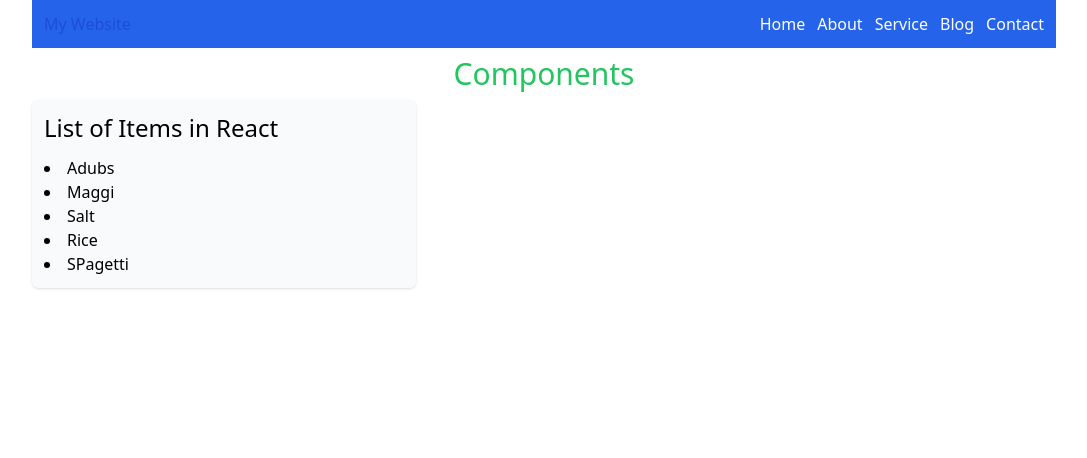
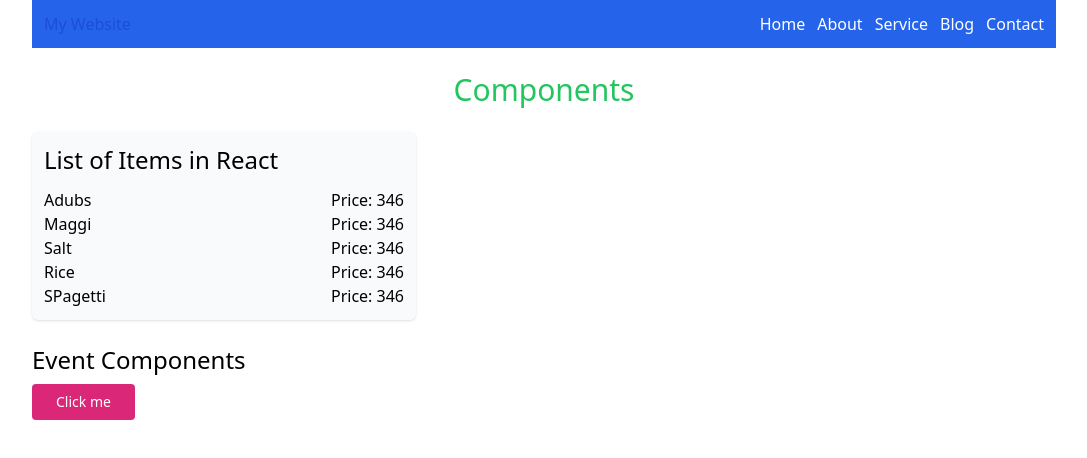
Before and after one commit to oyenet1/reactjs, a React (Create React App) app: page / in a window 1280 px wide. Shown: the top 458 px of the page, without its empty margins (96-1183 px from the left). Built offline with nearby package versions, Linux system fonts and the light colour scheme.

Commit message:
new work done

```diff
--- a/src/App.js
+++ b/src/App.js
@@ -1,12 +1,18 @@
 import ProductList from "./components/ProductList";
+import Click from "./components/Click";
 import "./index.css";
 
 // import "./NavBar";
 import NavBar from "./NavBar";
 
 function App() {
+  let show = false;
+  const toggleMe = () => {
+    alert(!show);
+    console.log((show = !show));
+  };
   return (
-    <div className="max-w-5xl mx-auto App">
+    <div className="max-w-5xl mx-auto space-y-4 App">
       <NavBar />
       <header className="App-header">
         <h1 className="p-2 text-3xl font-medium text-center text-green-500">
@@ -17,6 +23,16 @@ function App() {
         <p className="pb-3 text-2xl font-medium">List of Items in React</p>
         <ProductList />
       </section>
+      <article>
+        <h1 className="py-2 text-2xl">Event Components</h1>
+        <button
+          onClick={toggleMe}
+          className="px-6 py-2 text-sm text-white bg-pink-600 rounded"
+        >
+          Click me
+        </button>
+        {show ? <Click /> : ""}
+      </article>
     </div>
   );
 }
--- /dev/null
+++ b/src/components/Click.js
@@ -0,0 +1,16 @@
+const Click = () => {
+  const handleClick = () => console.log("I am clicked");
+  return (
+    <div className="space-y-3">
+      <div className="max-w-md p-4 text-gray-500 rounded shadow bg-gray-50">
+        <p>
+          Lorem ipsum dolor sit amet consectetur adipisicing elit. Ducimus nobis
+          quidem temporibus ipsum eos soluta molestiae dicta aut itaque! Numquam
+          enim ratione corrupti labore, sint adipisci nihil veniam dolorem sed.
+        </p>
+      </div>
+    </div>
+  );
+};
+
+export default Click;
--- a/src/components/ProductList.js
+++ b/src/components/ProductList.js
@@ -1,9 +1,9 @@
 const products = [
-  { name: "Adubs", price: 345.67, category: "Food" },
-  { name: "Maggi", price: 345.67, category: "Seasonings" },
-  { name: "Salt", price: 345.67, category: "Seasonings" },
-  { name: "Rice", price: 345.67, category: "Food" },
-  { name: "SPagetti", price: 345.67, category: "Food" },
+  { id: 1, name: "Adubs", price: 345.67, category: "Food" },
+  { id: 2, name: "Maggi", price: 345.67, category: "Seasonings" },
+  { id: 3, name: "Salt", price: 345.67, category: "Seasonings" },
+  { id: 4, name: "Rice", price: 345.67, category: "Food" },
+  { id: 5, name: "SPagetti", price: 345.67, category: "Food" },
 ];
 
 function ProductList() {
@@ -14,7 +14,13 @@ function ProductList() {
     <div>
       <ul className="list-disc list-inside">
         {products.map((product) => (
-          <li key="product.name">{product.name}</li>
+          <li
+            key="product.id"
+            className="flex justify-between max-w-sm space-x-3"
+          >
+            <p>{product.name}</p>
+            <p>{"Price: " + Math.round(product.price, 1)}</p>
+          </li>
         ))}
       </ul>
     </div>
```
